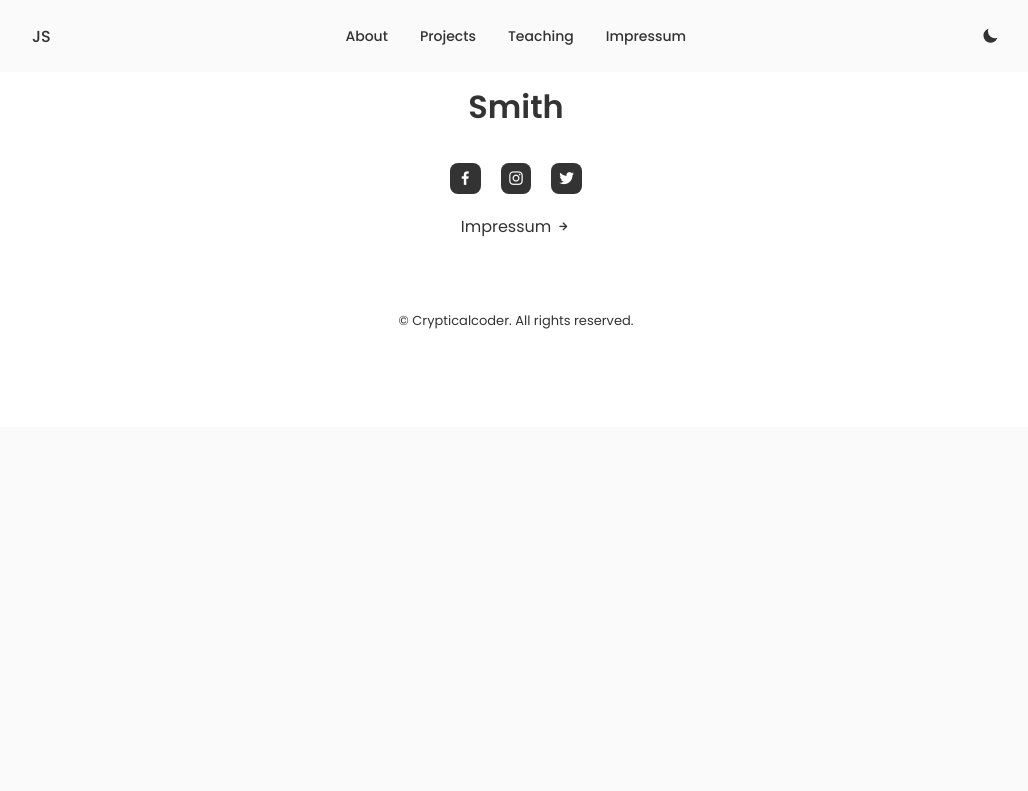
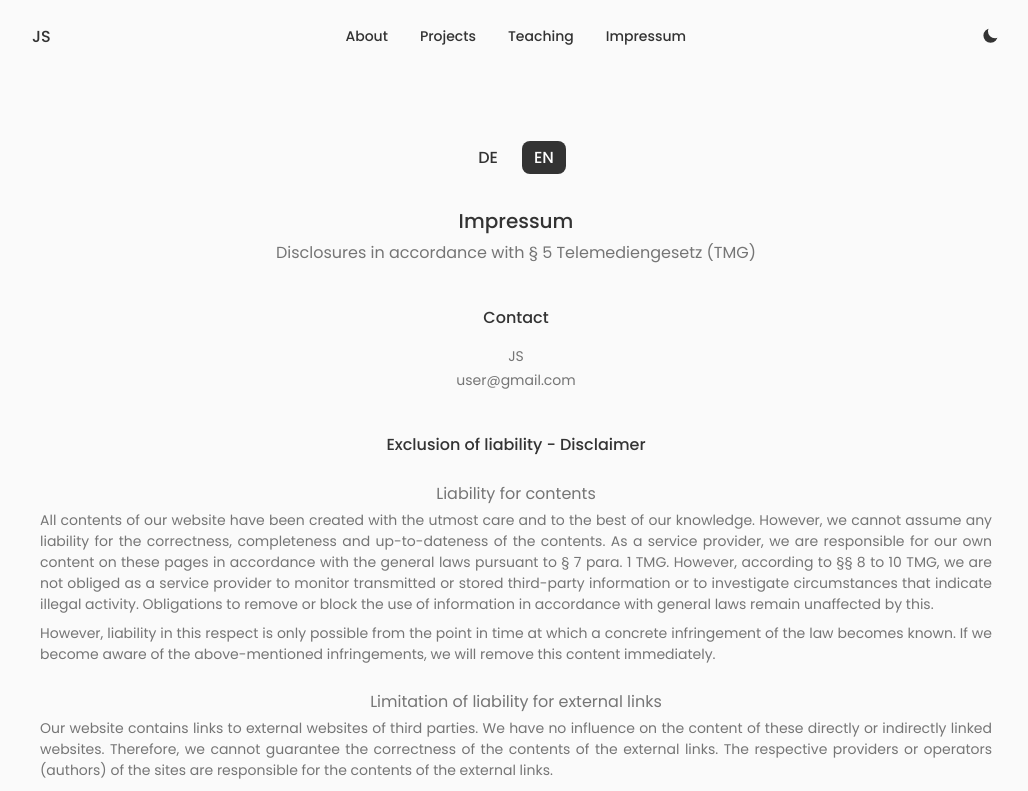
Before and after one commit to jspieler/personal-website, a React (Vite) app: page /impressum in a window 1280 px wide. Shown: the top 791 px of the page, without its empty margins (124-1152 px from the left). Built offline with nearby package versions, Linux system fonts and the light colour scheme.

Commit message:
Added Impressum page to replace modal

```diff
--- a/src/components/footer/Footer.jsx
+++ b/src/components/footer/Footer.jsx
@@ -1,6 +1,5 @@
 import React from "react";
 import "./footer.css";
-import { Impressum } from "../impressum/Impressum";
 
 const Footer = () => {
   return (
@@ -37,8 +36,6 @@ const Footer = () => {
           </a>
         </div>
 
-        <Impressum />
-
         <span className="footer__copy">
           &#169; Crypticalcoder. All rights reserved.
         </span>
--- a/src/components/impressum/Impressum.jsx
+++ b/src/components/impressum/Impressum.jsx
@@ -3,7 +3,6 @@ import "./impressum.css";
 import { impressumData } from "./Data";
 
 const Impressum = () => {
-  const [toggleState, setToggleState] = useState(false);
   const [language, setLanguage] = useState({ name: "en" });
   const [impressum, setImpressum] = useState([]);
   const [active, setActive] = useState(1); // corresponds to "en"
@@ -21,22 +20,9 @@ const Impressum = () => {
   };
 
   return (
-    <div className="impressum__container">
+    <section className="impressum section" id="impressum">
+      <div className="impressum__container container">
       <div className="impressum__content">
-        <span
-          className="impressum__button"
-          onClick={() => setToggleState(!toggleState)}
-        >
-          Impressum
-          <i className="uil uil-arrow-right impressum__button-icon"></i>
-        </span>
-
-        <div
-          className={
-            toggleState ? "impressum__modal active-modal" : "impressum__modal"
-          }
-        >
-          <div className="impressum__modal-content">
         <div className="impressum__filters">
           {impressumData.map((item, index) => {
             return (
@@ -54,61 +40,57 @@ const Impressum = () => {
             );
           })}
         </div>
-            <i
-              onClick={() => setToggleState(!toggleState)}
-              className="uil uil-times impressum__modal-close"
-            ></i>
 
         {impressum.map((item) => {
           return (
             <div className="impressum__data" key={item.id}>
-                  <h3 className="impressum__modal-title">{item.title}</h3>
-                  <h4 className="impressum__modal-subtitle">{item.subtitle}</h4>
+              <h3 className="impressum__title">{item.title}</h3>
+              <h4 className="impressum__subtitle">{item.subtitle}</h4>
 
-                  <h4 className="impressum__modal-sectiontitle">
+              <h4 className="impressum__sectiontitle">
                 {item.sectiontitle1}
               </h4>
-                  <p className="impressum__modal-contact">JS</p>
+              <p className="impressum__contact">JS</p>
               <a
                 href="mailto:user@gmail.com"
-                    className="impressum__modal-contact"
+                className="impressum__contact"
               >
                 user@gmail.com
               </a>
 
-                  <h4 className="impressum__modal-sectiontitle">
+              <h4 className="impressum__sectiontitle">
                 {item.sectiontitle2}
               </h4>
-                  <h5 className="impressum__modal-sectionsubtitle">
+              <h5 className="impressum__sectionsubtitle">
                 {item.sectionsubtitle1}
               </h5>
-                  <p className="impressum__modal-description">
+              <p className="impressum__description">
                 {item.description11}
               </p>
-                  <p className="impressum__modal-description">
+              <p className="impressum__description">
                 {item.description12}
               </p>
 
-                  <h5 className="impressum__modal-sectionsubtitle">
+              <h5 className="impressum__sectionsubtitle">
                 {item.sectionsubtitle2}
               </h5>
-                  <p className="impressum__modal-description">
+              <p className="impressum__description">
                 {item.description21}
               </p>
-                  <p className="impressum__modal-description">
+              <p className="impressum__description">
                 {item.description22}
               </p>
-                  <p className="impressum__modal-description">
+              <p className="impressum__description">
                 {item.description23}
               </p>
-                  <p className="impressum__modal-description">
+              <p className="impressum__description">
                 {item.description24}
               </p>
 
-                  <h5 className="impressum__modal-sectionsubtitle">
+              <h5 className="impressum__sectionsubtitle">
                 {item.sectionsubtitle3}
               </h5>
-                  <p className="impressum__modal-description">
+              <p className="impressum__description">
                 {item.description31}
               </p>
             </div>
@@ -116,8 +98,8 @@ const Impressum = () => {
         })}
       </div>
     </div>
-      </div>
-    </div>
+    </section>
+
   );
 };
 
--- a/src/components/impressum/impressum.css
+++ b/src/components/impressum/impressum.css
@@ -5,88 +5,29 @@
 
 .impressum__content {
   position: relative;
-  background-color: var(--container-color);
 }
 
-.impressum__button {
-  color: var(--title-color);
-  font-size: var(--medium-font-size);
-  display: inline-flex;
-  align-items: center;
-  column-gap: 0.25rem;
-  cursor: pointer;
-}
-
-.impressum__button-icon {
-  font-size: 1rem;
-  transition: 0.3s;
-}
-
-.impressum__button:hover {
-  color: var(--title-color-dark);
-}
-
-.impressum__button:hover .impressum__button-icon {
-  transform: translateX(0.25rem);
-}
-
-.impressum__modal {
-  position: fixed;
-  top: 0;
-  left: 0;
-  right: 0;
-  bottom: 0;
-  background-color: var(--modal-background-color);
-  z-index: var(--z-modal);
-  display: flex;
-  justify-content: center;
-  align-items: center;
-  padding: 0 1rem;
-  opacity: 0;
-  visibility: hidden;
-  transition: 0.3s;
-}
-
-.impressum__modal-content {
-  width: 65%;
-  height: 75%;
-  position: relative;
-  background-color: var(--container-color);
-  padding: 4.5rem 2.5rem 2.5rem;
-  border-radius: 1.5rem;
-  overflow-y: auto;
-}
-
-.impressum__modal-close {
-  position: absolute;
-  top: 1.5rem;
-  right: 1.5rem;
-  font-size: 1.5rem;
-  color: var(--title-color);
-  cursor: pointer;
-}
-
-.impressum__modal-title,
-.impressum__modal-subtitle,
-.impressum__modal-description {
+.impressum__title,
+.impressum__subtitle,
+.impressum__description {
   text-align: center;
 }
 
-.impressum__modal-title {
+.impressum__title {
   color: var(--title-color);
   font-size: var(--h3-font-size);
   font-weight: var(--font-medium);
   margin-bottom: var(--mb-0-25);
 }
 
-.impressum__modal-subtitle {
+.impressum__subtitle {
   color: var(--text-color);
   font-size: var(--h4-font-size);
   font-weight: var(--font-small);
   margin-bottom: var(--mb-2-5);
 }
 
-.impressum__modal-sectiontitle {
+.impressum__sectiontitle {
   color: var(--title-color);
   font-size: var(--h4-font-size);
   font-weight: var(--font-medium);
@@ -94,7 +35,7 @@
   margin-bottom: var(--mb-1);
 }
 
-.impressum__modal-sectionsubtitle {
+.impressum__sectionsubtitle {
   color: var(--text-color);
   font-size: var(--h5-font-size);
   font-weight: var(--font-small);
@@ -102,7 +43,7 @@
   margin-bottom: var(--mb-0-25);
 }
 
-.impressum__modal-description {
+.impressum__description {
   font-size: var(--small-font-size);
   padding: 0 0.5rem;
   color: var(--text-color);
@@ -110,14 +51,9 @@
   margin-bottom: var(--mb-0-5);
 }
 
-.impressum__modal-contact {
+.impressum__contact {
   font-size: var(--small-font-size);
   color: var(--text-color);
-}
-
-.active-modal {
-  opacity: 1;
-  visibility: visible;
 }
 
 .impressum__filters {
@@ -148,24 +84,24 @@
 }
 
 @media screen and (max-width: 576px) {
-  .impressum__modal-content {
+  .impressum__content {
     padding: 4.5rem 1.5rem 2.5rem;
     width: 100%;
     height: 75%;
   }
 
-  .impressum__modal-description {
+  .impressum__description {
     padding: 0;
   }
 }
 
 /* For small devices */
 @media screen and (max-width: 350px) {
-  .impressum__modal-content {
+  .impressum__content {
     font-size: var(--smaller-font-size);
   }
 
-  .impressum__modal-description {
+  .impressum__description {
     font-size: var(--tiny-font-size);
   }
 
--- a/src/pages/ImpressumPage.jsx
+++ b/src/pages/ImpressumPage.jsx
@@ -1,9 +1,12 @@
-import React from 'react';
+import React from "react";
+import { Impressum } from "../components/impressum/Impressum";
 
 const ImpressumPage = () => {
   return (
-    <div>Impressum</div>
-  )
-}
+    <main className="main">
+      <Impressum />
+    </main>
+  );
+};
 
-export {ImpressumPage};
+export { ImpressumPage };
```
Lines whose indentation alone changed are shown as unchanged.
